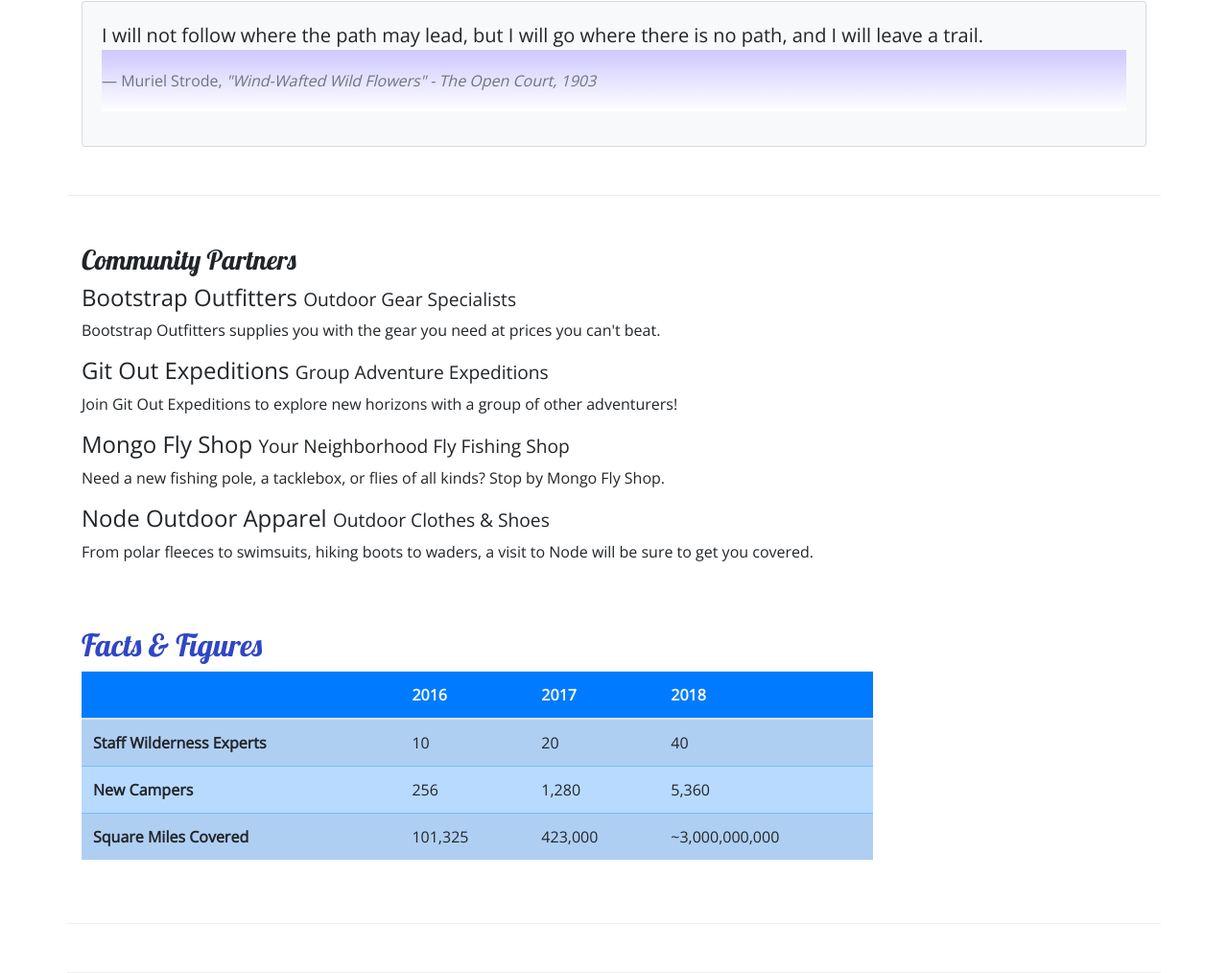
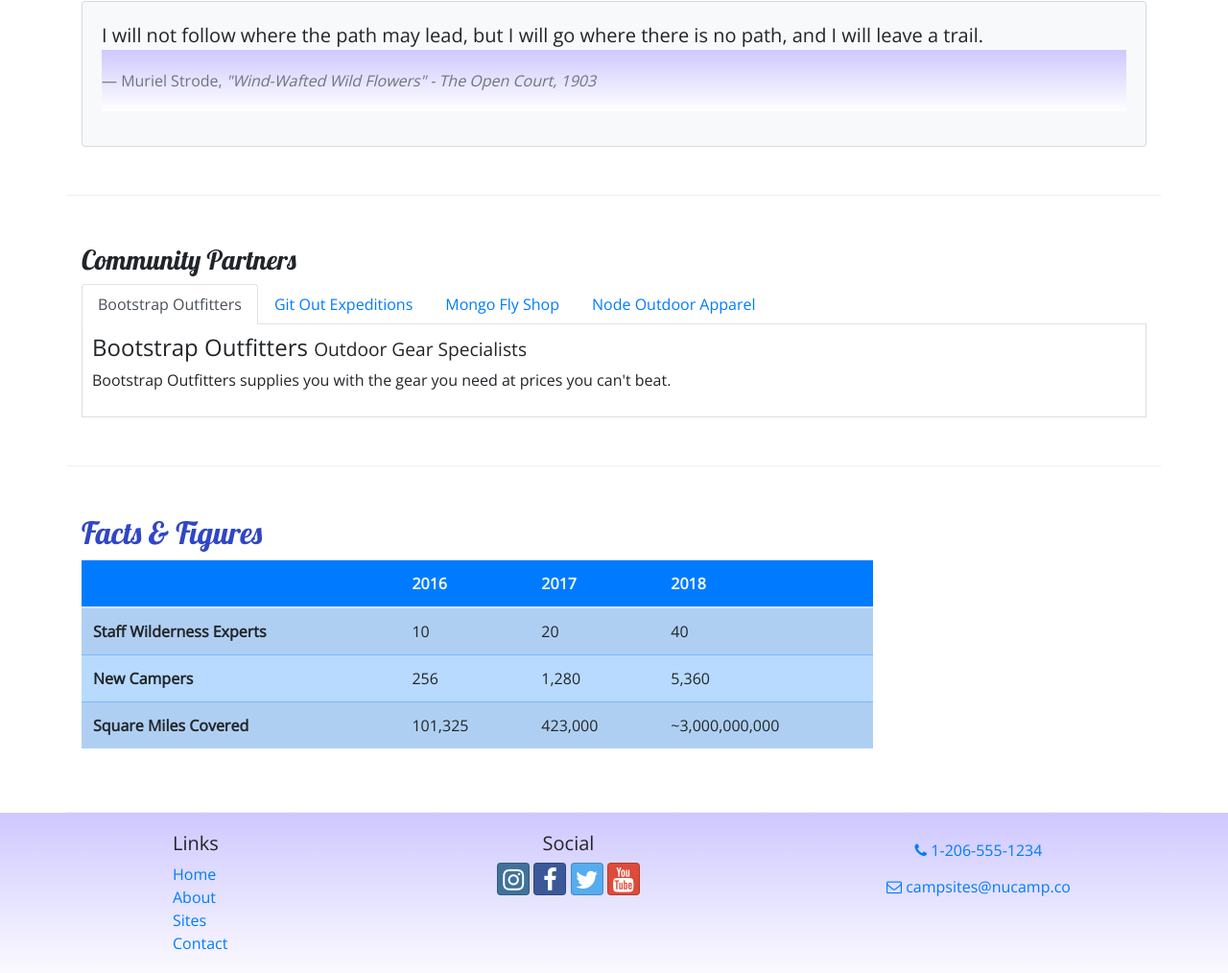
Before and after one commit to juanburgos/nucampsite, a website: page aboutus.html in a window 1280 px wide. Shown: the part 665-1679 px from the top of the page at 96% size. Drawn offline with nearby package versions, Linux system fonts and the light colour scheme.

Commit message:
Add Tabs

```diff
--- a/aboutus.html
+++ b/aboutus.html
@@ -24,7 +24,8 @@
         <div class="container">
             <div class="row">
                 <div class="col-4 col-sm-3 col-md-2 align-self-center">
-                    <a href="index.html"><img src="img/logo.png" class="img-fluid" /></a>                 </div>
+                    <a href="index.html"><img src="img/logo.png" class="img-fluid" /></a>
+                </div>
                 <div class="col">
                     <h1>NuCamp</h1>
                     <h2>a better way to camp</h2>
@@ -49,7 +50,8 @@
                                 About</a></li>
                         <li class="nav-item"><a class="nav-link" href="#"><i class="fa fa-list fa-lg"></i> Sites</a>
                         </li>
-                        <li class="nav-item"><a class="nav-link" href="contactus.html"><i class="fa fa-address-card fa-lg"></i>
+                        <li class="nav-item"><a class="nav-link" href="contactus.html"><i
+                                    class="fa fa-address-card fa-lg"></i>
                                 Contact</a></li>
                     </ul>
                 </ul>
@@ -57,7 +59,7 @@
         </div>
     </nav>
 
-    <div>
+
     <div class="container">
         <div class="row">
             <div class="col">
@@ -69,13 +71,17 @@
                 <hr />
             </div>
         </div>
-        </div>
 
-        <div class="container">
+
+
         <div class="row row-content">
             <div class="col-sm-6">
                 <h3>Our Mission</h3>
-                    <p>We present a curated database of the best campsites in the vast woods and backcountry of the World Wide Web Wilderness. We increase access to adventure for the public while promoting safe and respectful use of resources. The expert wilderness trekkers on our staff personally verify each campsite to make sure that they are up to our standards. We also present a platform for campers to share reviews on campsites they have visited with  each other.</p>
+                <p>We present a curated database of the best campsites in the vast woods and backcountry of the
+                    World Wide Web Wilderness. We increase access to adventure for the public while promoting safe
+                    and respectful use of resources. The expert wilderness trekkers on our staff personally verify
+                    each campsite to make sure that they are up to our standards. We also present a platform for
+                    campers to share reviews on campsites they have visited with each other.</p>
             </div>
             <div class="col-sm-6">
                 <div class="card">
@@ -97,7 +103,8 @@
             <div class="col">
                 <div class="card bg-light mt-3">
                     <blockquote class="blockquote card-body">
-                            <p class="mb-0">I will not follow where the path may lead, but I will go where there is no path, and I will leave a trail.</p>
+                        <p class="mb-0">I will not follow where the path may lead, but I will go where there is no
+                            path, and I will leave a trail.</p>
                         <footer class="blockquote-footer">Muriel Strode,
                             <cite title="Source Title">"Wind-Wafted Wild Flowers" -
                                 The Open Court, 1903
@@ -107,36 +114,53 @@
                 </div>
             </div>
         </div>
-        </div>
 
-        <div class="container">
+
+
         <div class="row row-content">
             <div class="col">
                 <h3>Community Partners</h3>
-                    <h4>Bootstrap Outfitters <small>Outdoor Gear Specialists</small></h4>
-                    <div class="d-none d-sm-block">
-                        <p>Bootstrap Outfitters supplies you with the gear you need at prices you can't beat.</p>
 
-                    </div>
+                <ul class="nav nav-tabs">
+                    <li class="nav-item"><a class="nav-link active" href="#bootstrap" role="tab"
+                            data-toggle="tab">Bootstrap Outfitters</a>
+                    </li>
+                    <li class="nav-item"><a class="nav-link" href="#git" role="tab" data-toggle="tab">Git Out
+                            Expeditions</a>
+                    </li>
+                    <li class="nav-item"><a class="nav-link" href="#mongo" role="tab" data-toggle="tab">Mongo Fly
+                            Shop</a>
+                    </li>
+                    <li class="nav-item"><a class="nav-link" href="#node" role="tab" data-toggle="tab">Node Outdoor
+                            Apparel</a>
+                    </li>
+                </ul>
 
 
+                <div class="tab-content">
+                    <div role="tabpanel" class="tab-pane fade show active" id="bootstrap">
+                        <h4>Bootstrap Outfitters <small>Outdoor Gear Specialists</small></h4>
+                        <p class="d-none d-sm-block">Bootstrap Outfitters supplies you with the gear you need at
+                            prices you can't beat.</p>
+                    </div>
+                    <div role="tabpanel" class="tab-pane fade" id="git">
                         <h4>Git Out Expeditions <small>Group Adventure Expeditions</small></h4>
-                    <div class="d-none d-sm-block">
-                        <p>Join Git Out Expeditions to explore new horizons with a group of other adventurers!</p>
-
+                        <p class="d-none d-sm-block">Join Git Out Expeditions to explore new horizons with a group
+                            of other adventurers!</p>
                     </div>
-                    <h4>Mongo Fly Shop <small>Your Neighborhood Fly Fishing Shop</small></h4>
-                    <div class="d-none d-sm-block">
-                        <p>Need a new fishing pole, a tacklebox, or flies of all kinds? Stop by Mongo Fly Shop.</p>
-
+                    <div role="tabpanel" class="tab-pane fade" id="mongo">
+                        <h4>Mongo Fly Shop <small>Your Neighborhood Fly Fishing Shop.</small></h4>
+                        <p class="d-none d-sm-block">Need a new fishing pole, a tacklebox, or flies of all kinds?
+                            Stop by Mongo Fly Shop.</p>
                     </div>
-
+                    <div role="tabpanel" class="tab-pane fade" id="node">
                         <h4>Node Outdoor Apparel <small>Outdoor Clothes & Shoes</small></h4>
-                    <div class="d-none d-sm-block">
-                        <p>From polar fleeces to swimsuits, hiking boots to waders, a visit to Node will be sure to get
-                            you covered.</p>
+                        <p class="d-none d-sm-block">From polar fleeces to swimsuits, hiking boots to waders, a
+                            visit to Node will be sure to get you covered.</p>
                     </div>
-
+                </div>
+            </div>
+        </div>
             <div class="row row-content">
                 <div class="col-sm-9">
                     <h2>Facts &amp; Figures</h2>
@@ -174,12 +198,12 @@
                     </div>
                 </div>
             </div>
-                </div>
+
     </div>
 
 
-        </div>
-    </div>
+
+
 
     <footer class="site-footer">
         <div class="container">
@@ -195,14 +219,20 @@
                 </div>
                 <div class="col-6 col-sm-5 text-center">
                     <h5>Social</h5>
-                    <a class="btn btn-social-icon btn-instagram" href="http://instagram.com/"><i class="fa fa-instagram"></i></a>
-                    <a class="btn btn-social-icon btn-facebook" href="http://facebook.com/"><i class="fa fa-facebook"></i></a>
-                    <a class="btn btn-social-icon btn-twitter" href="http://twitter.com/"><i class="fa fa-twitter"></i></a>
-                    <a class="btn btn-social-icon btn-google" href="http://youtube.com/"><i class="fa fa-youtube"></i></a>
+                    <a class="btn btn-social-icon btn-instagram" href="http://instagram.com/"><i
+                            class="fa fa-instagram"></i></a>
+                    <a class="btn btn-social-icon btn-facebook" href="http://facebook.com/"><i
+                            class="fa fa-facebook"></i></a>
+                    <a class="btn btn-social-icon btn-twitter" href="http://twitter.com/"><i
+                            class="fa fa-twitter"></i></a>
+                    <a class="btn btn-social-icon btn-google" href="http://youtube.com/"><i
+                            class="fa fa-youtube"></i></a>
                 </div>
                 <div class="col-sm-4 text-center">
-                    <a role="button" class="btn btn-link" href="tel:+12065551234"><i class="fa fa-phone"></i> 1-206-555-1234</a><br />
-                <a role="button" class="btn btn-link" href="mailto:campsites@nucamp.co"><i class="fa fa-envelope-o"></i> campsites@nucamp.co</a>
+                    <a role="button" class="btn btn-link" href="tel:+12065551234"><i class="fa fa-phone"></i>
+                        1-206-555-1234</a><br />
+                    <a role="button" class="btn btn-link" href="mailto:campsites@nucamp.co"><i
+                            class="fa fa-envelope-o"></i> campsites@nucamp.co</a>
                 </div>
             </div>
         </div>
--- a/css/styles.css
+++ b/css/styles.css
@@ -40,3 +40,9 @@ footer {
     background-image: linear-gradient(#CEC8FF, white);
     padding: 20px 0;
 }
+
+.tab-content {
+    border: 1px solid #DDD;
+    border-top: none;
+    padding: 10px;
+}
```
Also changed, not shown: index.html (+14 -8 lines). Lines whose indentation alone changed are shown as unchanged.
